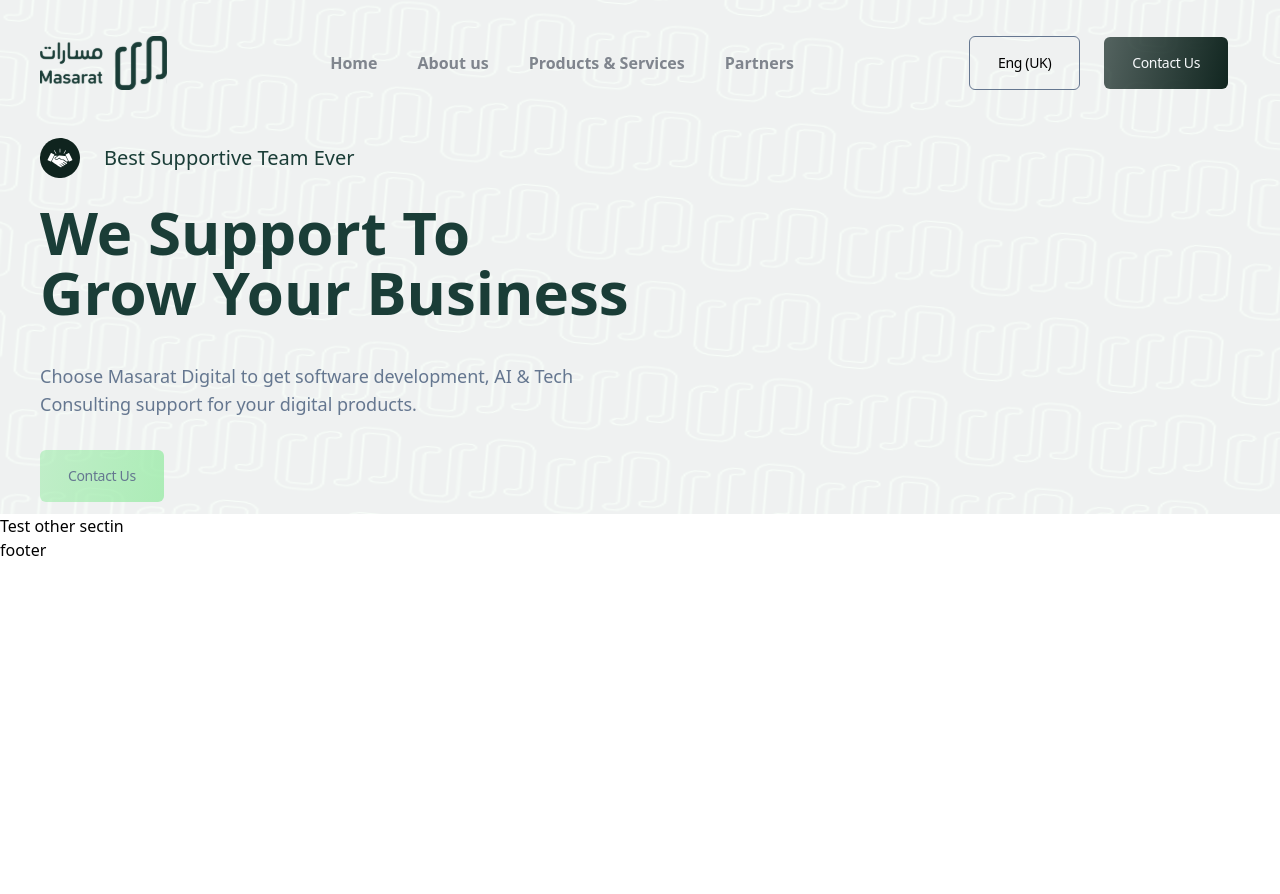
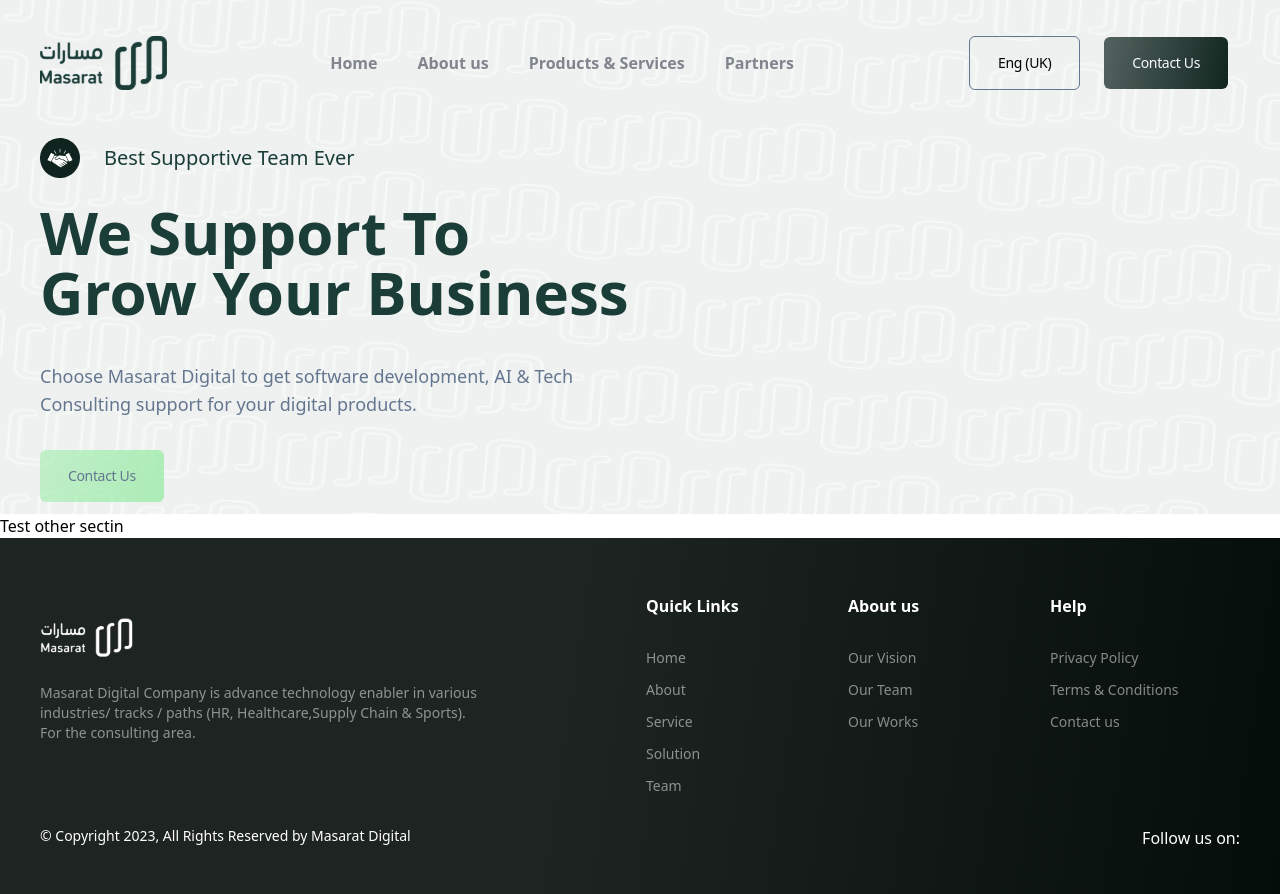
Before and after one commit to mesu-ai/masarat, a Next.js app: page / in a window 1280 px wide. Before the commit the page ends 800 px from the top, so only its background shows below. Built offline with nearby package versions, Linux system fonts and the light colour scheme.

Commit message:
Update Footer

```diff
--- a/src/layout/footer/Footer.jsx
+++ b/src/layout/footer/Footer.jsx
@@ -1,11 +1,50 @@
 import React from 'react';
+import logo from '@/assets/logoWhite.svg';
+import NavLink from '@/components/atoms/NavLink';
+import Image from 'next/image';
+import footerRoutes from '@/routes/footerRoutes';
 
 const Footer = () => {
   return (
-    <div>
-      footer
-
-    </div>
+    <footer className='bg-gradient-darkBlack'>
+      <div className='container mx-auto px-6 sm:px-0 xl:px-10  py-5 md:pt-14 md:pb-11'>
+        <div className='grid grid-cols-1 md:grid-cols-2  text-center md:text-start gap-3'>
+          <div className=''>
+            <NavLink path='/'>
+              <Image
+              className='mx-auto md:mx-0'
+                src={logo}
+                alt='logo'
+              />
+            </NavLink>
+            <p className='text-sm text-white/50  xl:max-w-md'>
+              Masarat Digital Company is advance technology enabler in various
+              industries/ tracks / paths (HR, Healthcare,Supply Chain & Sports).
+              For the consulting area.
+            </p>
+          </div>
+          <div className='grid  sm:grid-cols-3 mt-7 md:mt-0  gap-3 '>
+            {footerRoutes &&
+              footerRoutes.map((item, index) => (
+                <ul key={index}>
+                  <li className='text-white font-bold mb-6'>{item?.title}</li>
+                  {item?.lists.map((listItem, idx) => (
+                    <li key={idx} className='text-white/50 text-sm leading-8'>{listItem?.name}</li>
+                  ))}
+                </ul>
+              ))}
+          </div>
+        </div>
+        <div className='flex flex-col-reverse md:flex-row md:justify-between mt-6 gap-10'>
+          <p className='text-center md:text-start text-sm font-medium text-white'>
+            © Copyright 2023, All Rights Reserved by Masarat Digital
+          </p>
+          <div className='text-center md:text-end text-white'>
+            Follow us on:
+          </div>
+        </div>
+      </div>
+    </footer>
   );
 };
 
--- a/src/layout/header/Header.jsx
+++ b/src/layout/header/Header.jsx
@@ -58,7 +58,7 @@
           <div className="flex justify-between items-center">
             <div>
               <NavLink path="/">
-              <Image src={logo} alt=''/>
+              <Image src={logo} alt='logo'/>
               </NavLink>
             </div>
 
--- /dev/null
+++ b/src/routes/footerRoutes.js
@@ -0,0 +1,30 @@
+const footerRoutes = [
+  {
+    title: 'Quick Links', lists: [
+      { name: 'Home', path: '/', exact: true },
+      { name: 'About', path: '/aboutUs', exact: true },
+      { name: 'Service', path: '/service', exact: true },
+      { name: 'Solution', path: '/solution', exact: true },
+      { name: 'Team', path: '/team', exact: true }
+
+    ]
+  },
+
+  {
+    title: 'About us', lists: [
+      { name: 'Our Vision', path: '/ourVision', exact: true },
+      { name: 'Our Team', path: '/ourTeam', exact: true },
+      { name: 'Our Works', path: '/ourWorks', exact: true }
+    ]
+  },
+
+  {
+    title: 'Help', lists: [
+      { name: 'Privacy Policy', path: '/privacyPolicy', exact: true },
+      { name: 'Terms & Conditions', path: '/termsAndConditions', exact: true },
+      { name: 'Contact us', path: '/contactUs', exact: true }
+    ]
+  },
+]
+
+export default footerRoutes;
--- a/src/styles/globals.css
+++ b/src/styles/globals.css
@@ -36,3 +36,7 @@
 .bg-gradient-lightGreen {
   background-image: linear-gradient(102.06deg, rgba(155, 235, 168, 0.56) 0%, rgba(155, 235, 168, 0.8) 100.77%);;
 }
+
+.bg-gradient-darkBlack {
+  background-image: linear-gradient(98.25deg, rgba(5, 13, 9, 0.9) 43.68%, #050D0B 100%);;
+}
```
Also changed, not shown: src/assets/logoWhite.svg (added).
